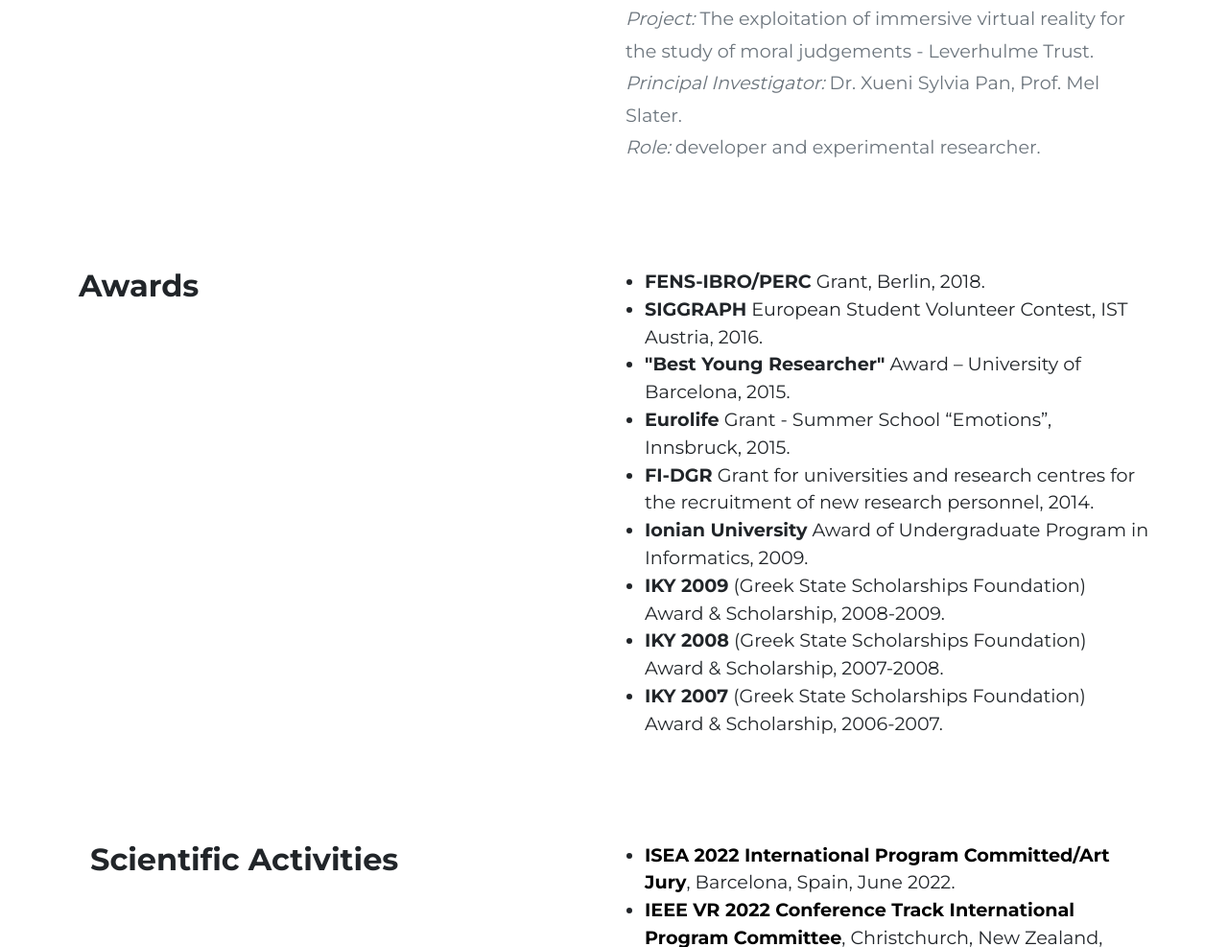
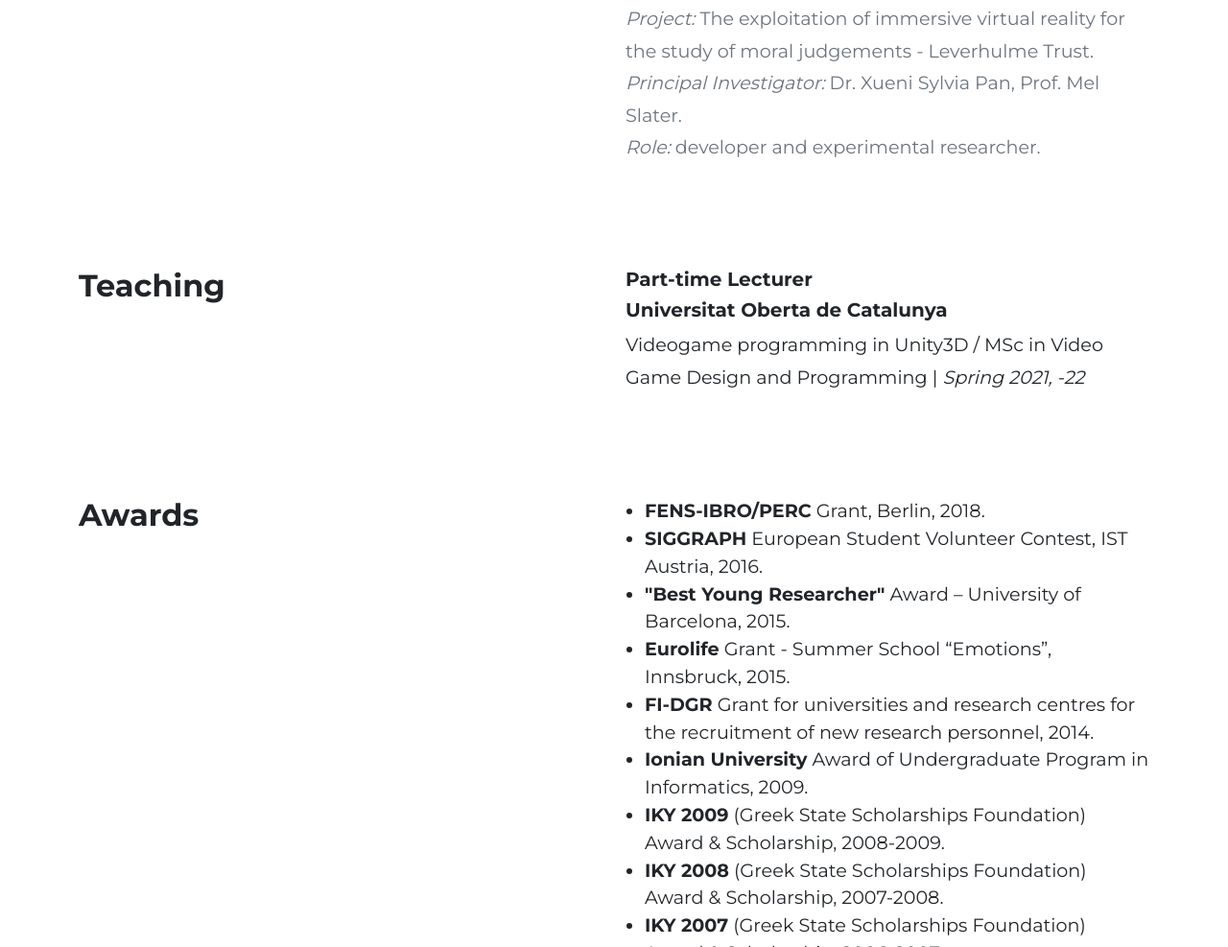
Before and after one commit to domnaban/domnaban.github.io, a plain HTML site: page about.html in a window 1280 px wide. Shown: the part 3816-4803 px from the top of the page at 96% size. Drawn offline with nearby package versions, Linux system fonts and the light colour scheme; a web font is replaced by a local one.

Commit message:
teaching and CV update

```diff
--- a/about.html
+++ b/about.html
@@ -165,6 +165,20 @@
                     </div>
                 </div>
             </div>
+            <!--Teaching-->
+                <div class="container space">
+                    <div class="row">
+                         <div class="col-md-6">
+                            <h2>Teaching</h2>
+                        </div>
+                        <div class="col-md-6">
+                        <h5>Part-time Lecturer</h5>
+                        <h5> Universitat Oberta de Catalunya</h5>
+                        <p>Videogame programming in Unity3D / MSc in Video Game Design and Programming | <i>Spring 2021, -22</i> </p>
+
+                        </div>
+                    </div>
+                </div>
             <!--Awards-->
             <div class="container space">
                 <div class="row">
```
Also changed, not shown: 1 other file.
